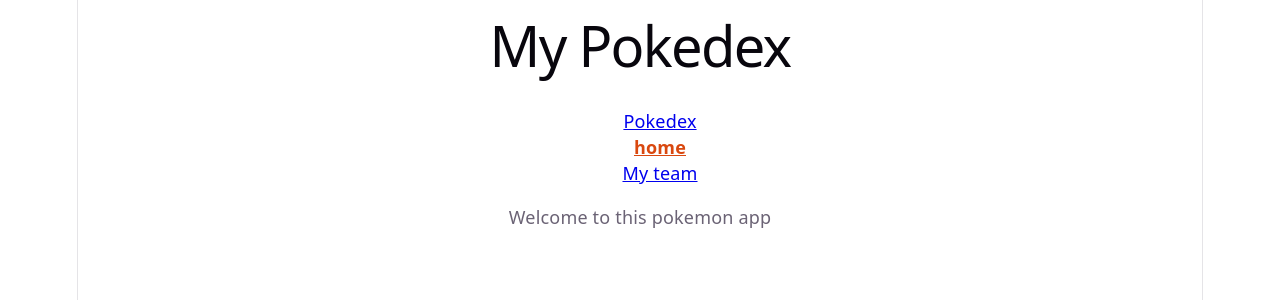
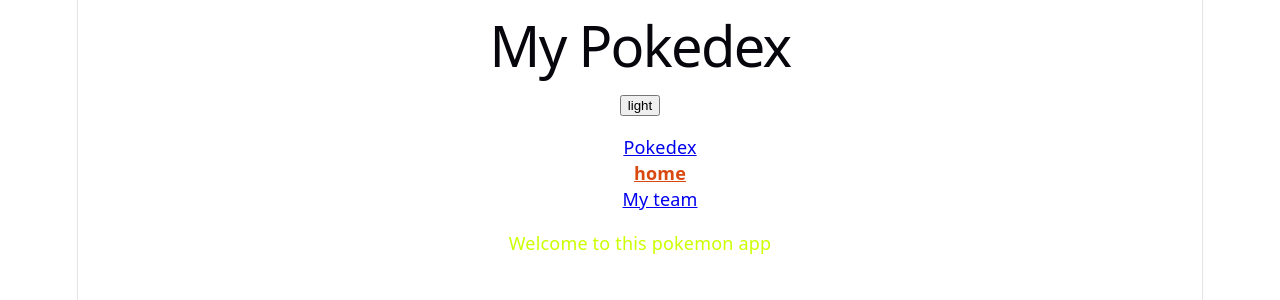
Before and after one commit to megannnmorales/pokedex, a React (Vite) app: page / in a window 1280 px wide. Shown: the top 300 px of the page. Built offline with nearby package versions, Linux system fonts and the light colour scheme; no server answers.

Commit message:
feat: add dark/light theme with toggle

```diff
--- a/src/App.css
+++ b/src/App.css
@@ -158,6 +158,14 @@
   }
 }
 
+[data-theme= "light"]{
+  color:#ccff00
+}
+[data-theme= "dark"]{
+  color:#ff00ea
+}
+
+
 #spacer {
   height: 88px;
   border-top: 1px solid var(--border);
--- a/src/components/Header.tsx
+++ b/src/components/Header.tsx
@@ -1,7 +1,10 @@
+import { ThemeToggle } from "./ThemeToggle";
+
 export function Header() {
   return (
     <header>
-      <h1>My Pokedex</h1>
+      <h1 className="">My Pokedex</h1>
+      <ThemeToggle />
     </header>
   );
 }
--- /dev/null
+++ b/src/components/ThemeToggle.tsx
@@ -0,0 +1,10 @@
+import { useTheme } from "./hooks/useTheme";
+
+export function ThemeToggle(){
+   const { theme, toggleTheme } = useTheme();
+  return (
+    <button type="button" onClick={toggleTheme}>
+      {theme}
+    </button>
+  );
+}
--- /dev/null
+++ b/src/components/hooks/useTheme.tsx
@@ -0,0 +1,11 @@
+import {useContext} from 'react';
+import { ThemeContext} from '../../contexts/ThemeContext';
+
+export function useTheme(){
+    const themeValue = useContext(ThemeContext)
+
+    if(themeValue === undefined){
+        throw new Error("component is not child of Theme Provider")
+    }
+    return themeValue;
+}
--- /dev/null
+++ b/src/contexts/ThemeContext.tsx
@@ -0,0 +1,30 @@
+import { createContext, useMemo, useState, type ReactNode } from "react"
+
+
+
+type Theme = "light" | "dark";
+
+export interface ThemeContextValue {
+    theme: Theme;
+    toggleTheme: () => void;
+}
+
+export const ThemeContext = createContext<ThemeContextValue | undefined>(undefined);
+
+export function ThemeProvider({ children }: { children: ReactNode }) {
+
+    const [theme, setTheme] = useState<Theme>("light");
+
+    const value = useMemo(
+        () => ({
+            theme,
+            toggleTheme: () =>
+                setTheme((curr) => (curr === "light" ? "dark" : "light")),
+        }),
+        [theme],
+    );
+
+    return (
+        <ThemeContext value={value}>{children}</ThemeContext>
+    );
+}
--- a/src/main.tsx
+++ b/src/main.tsx
@@ -3,6 +3,7 @@ import { createRoot } from "react-dom/client";
 import "./index.css";
 import App from "./App.tsx";
 import { BrowserRouter } from "react-router";
+import { ThemeProvider } from "./contexts/ThemeContext.tsx";
 
 const container = document.getElementById("root");
 if (!container) throw new Error("DOM element #root not found");
@@ -10,7 +11,9 @@ if (!container) throw new Error("DOM element #root not found");
 createRoot(container).render(
   <StrictMode>
     <BrowserRouter>
-      <App />
+      <ThemeProvider>
+        <App />
+      </ThemeProvider>
     </BrowserRouter>
   </StrictMode>,
 );
--- a/src/pages/Layout.tsx
+++ b/src/pages/Layout.tsx
@@ -1,15 +1,21 @@
 import { Outlet } from "react-router";
 import { Header } from "../components/Header";
 import NavBar from "../components/NavBar";
+import { useTheme } from "../components/hooks/useTheme";
+
 
 export function Layout() {
+  const {theme} = useTheme()
+
   return (
     <>
-      <Header />
-      <NavBar />
-      <main>
-        <Outlet />
-      </main>
+      <div data-theme={theme}>
+        <Header />
+        <NavBar />
+        <main>
+          <Outlet />
+        </main>
+      </div>
     </>
   );
 }
```
